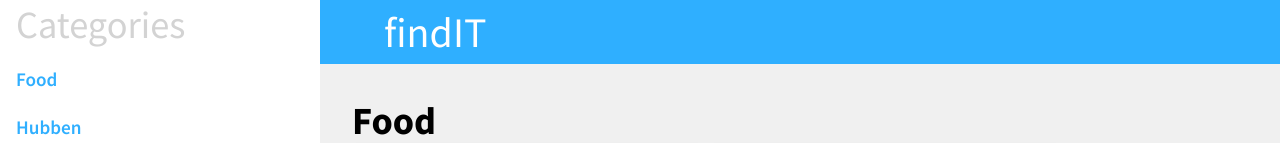
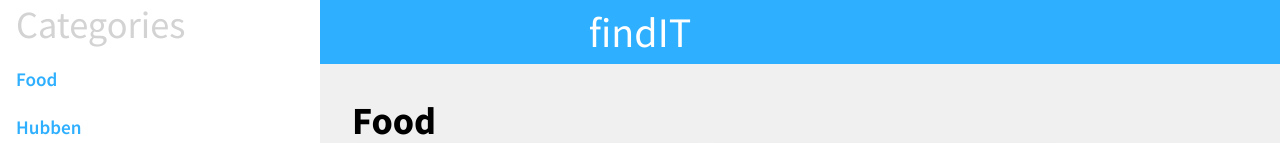
Before and after one commit to cthit/findIT, a Next.js app in the folder frontend/: page / in a window 1280 px wide. Shown: the top 143 px of the page. Built offline with nearby package versions, Linux system fonts and the light colour scheme.

Commit message:
Rough first draft finished

```diff
--- a/frontend/components/elements/Header.module.scss
+++ b/frontend/components/elements/Header.module.scss
@@ -8,6 +8,23 @@
 }
 
 .titleStyle{
-	margin-left:6*$space-giant;
 	line-height: $space-giant;
+	position:absolute;
+	top:0px;
+	margin-left:auto;
+	margin-right:auto;
+	left:$space-giant;
+	right:$space-giant;
+	text-align: center;
 }
+
+.showNav{
+	height:$space-giant;
+	width:$space-giant;
+	@media only screen and (min-width:$breakpoint-mobile){
+		z-index:1;
+	}
+	@media only screen and (max-width:$breakpoint-mobile){
+		z-index:-1;
+	}
+}
--- a/frontend/components/elements/Header.tsx
+++ b/frontend/components/elements/Header.tsx
@@ -4,11 +4,20 @@ import styles from "./Header.module.scss";
 
 export interface HeaderProps {
   categories: string[];
+  show: boolean;
+  setShow: any;
 }
-const Header = ({ categories }: HeaderProps) => (
+const Header = ({ categories, show, setShow }: HeaderProps) => (
   <div className={styles.headerStyle}>
-    <NavBar categories={categories} />
-    <h1 className={`marginLeftGiant ${styles.titleStyle}`}>findIT</h1>
+    <NavBar categories={categories} show={show} />
+    <img
+      className={styles.showNav}
+      src="Hamburger_icon.png"
+      onClick={() => {
+        setShow(!show);
+      }}
+    />
+    <h1 className={`${styles.titleStyle}`}>findIT</h1>
   </div>
 );
 
--- a/frontend/components/views/NavBar.module.scss
+++ b/frontend/components/views/NavBar.module.scss
@@ -9,5 +9,25 @@
 	@media only screen and (min-width:$breakpoint-mobile){
 		min-width:5*$space-giant;
 		max-width:5*$space-giant;
+		top:0px;
+	}
+	@media only screen and (max-width:$breakpoint-mobile){
+		top:$space-giant;
+
 	}
 }
+
+.shown{
+	z-index:1;
+	@media only screen and (min-width:$breakpoint-mobile){}
+	@media only screen and (max-width:$breakpoint-mobile){}
+}
+.hidden{
+	@media only screen and (min-width:$breakpoint-mobile){
+		z-index:1;
+	}
+	@media only screen and (max-width:$breakpoint-mobile){
+		z-index:-1;
+		left:-5*$space-giant;
+	}
+}
--- a/frontend/components/views/NavBar.tsx
+++ b/frontend/components/views/NavBar.tsx
@@ -2,9 +2,12 @@ import styles from "./NavBar.module.scss";
 
 export interface NavBarProps {
   categories: string[];
+  show: boolean;
 }
-const NavBar = ({ categories }: NavBarProps) => (
-  <div className={styles.navStyle}>
+function NavBar({ categories, show }: NavBarProps) {
+  if (show) {
+    return (
+      <div className={`${styles.navStyle} ${styles.shown}`}>
         <p>Categories</p>
         {categories.map((category) => (
           <p key={category}>
@@ -13,5 +16,18 @@ const NavBar = ({ categories }: NavBarProps) => (
         ))}
       </div>
     );
+  } else {
+    return (
+      <div className={`${styles.navStyle} ${styles.hidden}`}>
+        <p>Categories</p>
+        {categories.map((category) => (
+          <p key={category}>
+            <a href={`#${category}`}>{category}</a>
+          </p>
+        ))}
+      </div>
+    );
+  }
+}
 
 export default NavBar;
--- a/frontend/pages/index.tsx
+++ b/frontend/pages/index.tsx
@@ -1,3 +1,5 @@
+import { useState } from "react";
+
 import type { NextPage } from "next";
 import Head from "next/head";
 import { stringify } from "querystring";
@@ -13,7 +15,7 @@ const Home: NextPage = () => {
   const services: Category[] = data;
   const categories: string[] = [];
   services.forEach((serviceType) => categories.push(serviceType.category));
-
+  const [show, setShow] = useState(false);
   return (
     <div>
       <Head>
@@ -23,7 +25,7 @@ const Home: NextPage = () => {
       </Head>
 
       <main>
-        <Header categories={categories} />
+        <Header categories={categories} show={show} setShow={setShow} />
         {services.map((service: Category) => (
           <CategoryList services={service} key={service.category} />
         ))}
```
Also changed, not shown: frontend/public/Hamburger_icon.png (added). Lines whose indentation alone changed are shown as unchanged.
